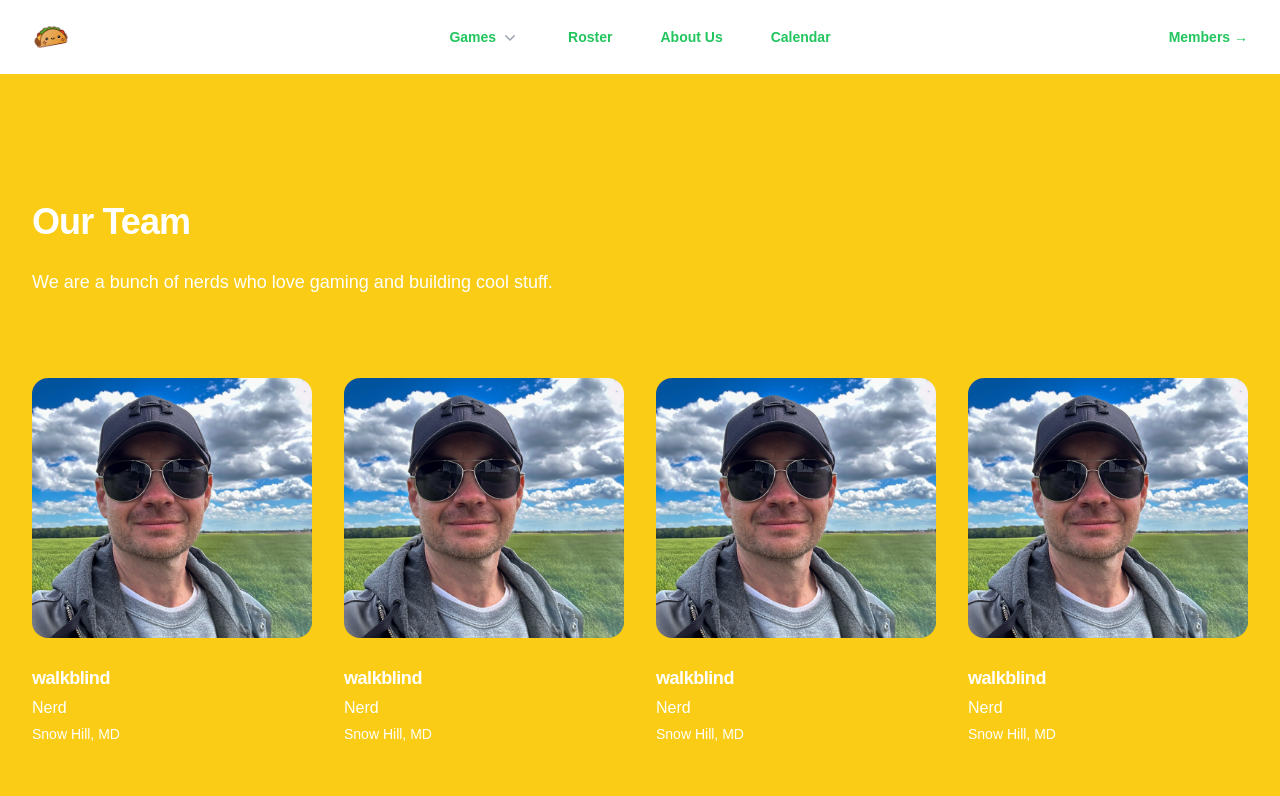
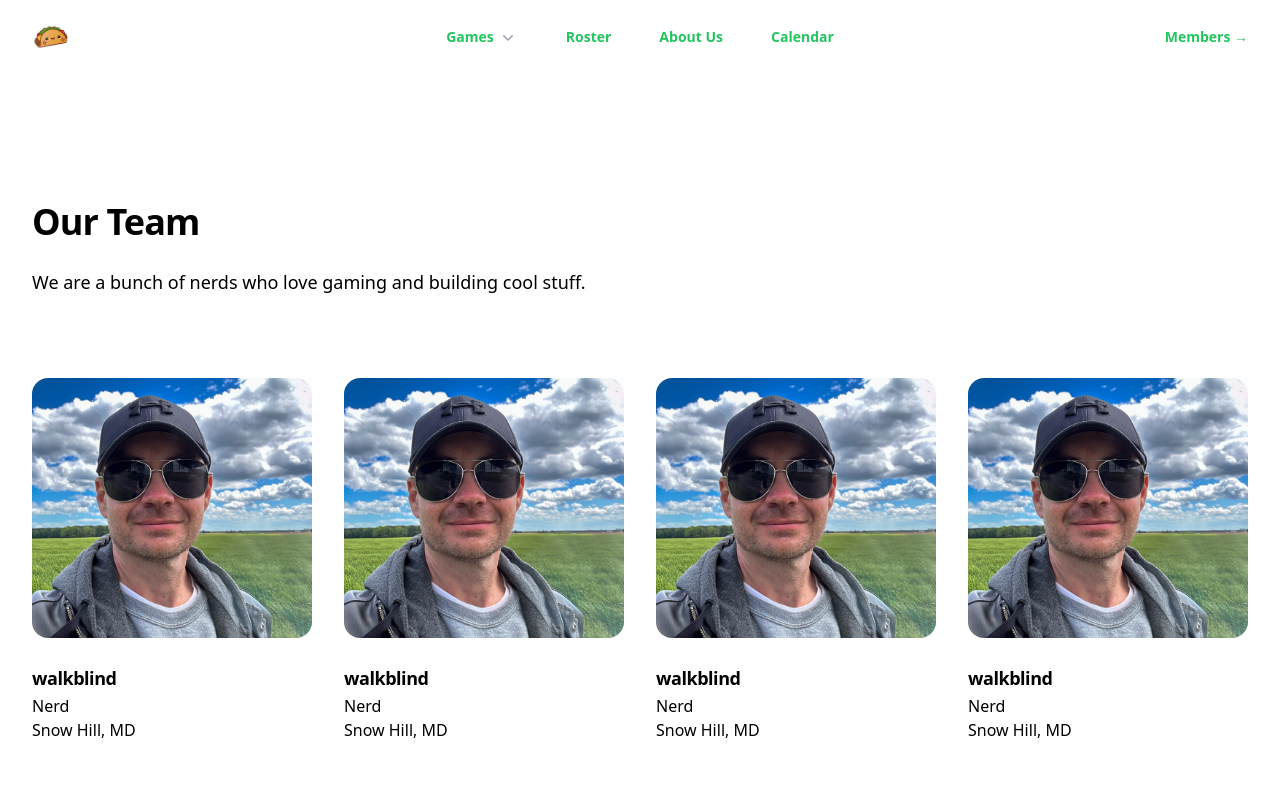
Before and after one commit to mstevensdesign/pigfarm-club, a Next.js app: page /roster in a window 1280 px wide. Shown: the top 796 px of the page. Built offline with nearby package versions, Linux system fonts and the light colour scheme.

Commit message:
font reset

```diff
--- a/src/app/games/overwatch2/page.tsx
+++ b/src/app/games/overwatch2/page.tsx
@@ -15,7 +15,7 @@ const Overwatch2 = async (props: Props) => {
   return (
     <>
       <div className="mx-6 mt-6 flex justify-between">
-        <h2 className="text-lg text-white sm:text-xl md:text-2xl lg:text-3xl xl:text-4xl">
+        <h2 className="text-lg sm:text-xl md:text-2xl lg:text-3xl xl:text-4xl">
           Overwatch 2
         </h2>
         <FilterModal />
@@ -35,30 +35,6 @@ const Overwatch2 = async (props: Props) => {
             />
           </React.Fragment>
         ))}
-        {/* <Clip
-          url="https://www.youtube.com/watch?v=Smoz9J3ZSts"
-          title="Rip BANX"
-          description="This is a description"
-          date="2021-10-10"
-          author="@walk"
-          className="mb-1 px-2"
-        />
-        <Clip
-          url="https://www.youtube.com/watch?v=Smoz9J3ZSts"
-          title="Rip BANX"
-          description="This is a description"
-          date="2021-10-10"
-          author="@walk"
-          className="mb-1 px-2"
-        />
-        <Clip
-          url="https://www.youtube.com/watch?v=Smoz9J3ZSts"
-          title="Rip BANX"
-          description="This is a description"
-          date="2021-10-10"
-          author="@walk"
-          className="mb-1 px-2"
-        /> */}
       </div>
     </>
   );
--- a/src/app/layout.tsx
+++ b/src/app/layout.tsx
@@ -14,12 +14,9 @@ export default function RootLayout({
 }>) {
   return (
     <html lang="en">
-      <body className={`font-maven bg-yellow-400`}>
+      <body className={``}>
         <Navigation />
-        <div>
-          {/* <div className="flex h-[calc(100vh-74px*2)] w-screen flex-col items-center justify-center"> */}
-          {children}
-        </div>
+        <div>{children}</div>
       </body>
     </html>
   );
--- a/src/app/page.tsx
+++ b/src/app/page.tsx
@@ -3,7 +3,7 @@ import Image from "next/image";
 export default function Home() {
   return (
     <div>
-      <div className="flex h-[calc(100vh-74px*2)] w-screen flex-col items-center justify-center bg-yellow-400">
+      <div className="flex h-[calc(100vh-74px*2)] w-screen flex-col items-center justify-center">
         <Image
           className="transition-all hover:scale-125"
           src="/taco-smile.png"
@@ -12,21 +12,8 @@ export default function Home() {
           height={37}
           priority
         />
-        <h2 className="text-5xl font-bold text-green-500">PigFarm Club</h2>
+        <h2 className="">PigFarm Club</h2>
       </div>
     </div>
-    // <>
-    //   <div className="flex h-[calc(100vh-74px)] w-screen flex-col items-center justify-center bg-yellow-400">
-    //     <Image
-    //       className="transition-all hover:scale-125"
-    //       src="/taco-smile.png"
-    //       alt="Taco Placeholder"
-    //       width={180}
-    //       height={37}
-    //       priority
-    //     />
-    //     <h2 className="text-3xl font-bold text-green-500">PigFarm Club</h2>
-    //   </div>
-    // </>
   );
 }
--- a/src/app/roster/page.tsx
+++ b/src/app/roster/page.tsx
@@ -66,10 +66,10 @@ const Roster = (props: Props) => {
     <div className="py-24 sm:py-32">
       <div className="mx-auto max-w-7xl px-6 lg:px-8">
         <div className="mx-auto max-w-2xl lg:mx-0">
-          <h2 className="text-3xl font-bold tracking-tight text-white sm:text-4xl">
+          <h2 className="text-3xl font-bold tracking-tight sm:text-4xl">
             Our Team
           </h2>
-          <p className="mt-6 text-lg leading-8 text-white">
+          <p className="mt-6 text-lg leading-8">
             We are a bunch of nerds who love gaming and building cool stuff.
           </p>
         </div>
@@ -86,11 +86,11 @@ const Roster = (props: Props) => {
                 width={200}
                 height={200}
               />
-              <h3 className="mt-6 text-lg font-semibold leading-8 tracking-tight text-white">
+              <h3 className="mt-6 text-lg font-semibold leading-8 tracking-tight">
                 {person.name}
               </h3>
-              <p className="text-base leading-7 text-white">{person.role}</p>
-              <p className="text-sm leading-6 text-white">{person.location}</p>
+              <p className="">{person.role}</p>
+              <p className="">{person.location}</p>
             </li>
           ))}
         </ul>
```
